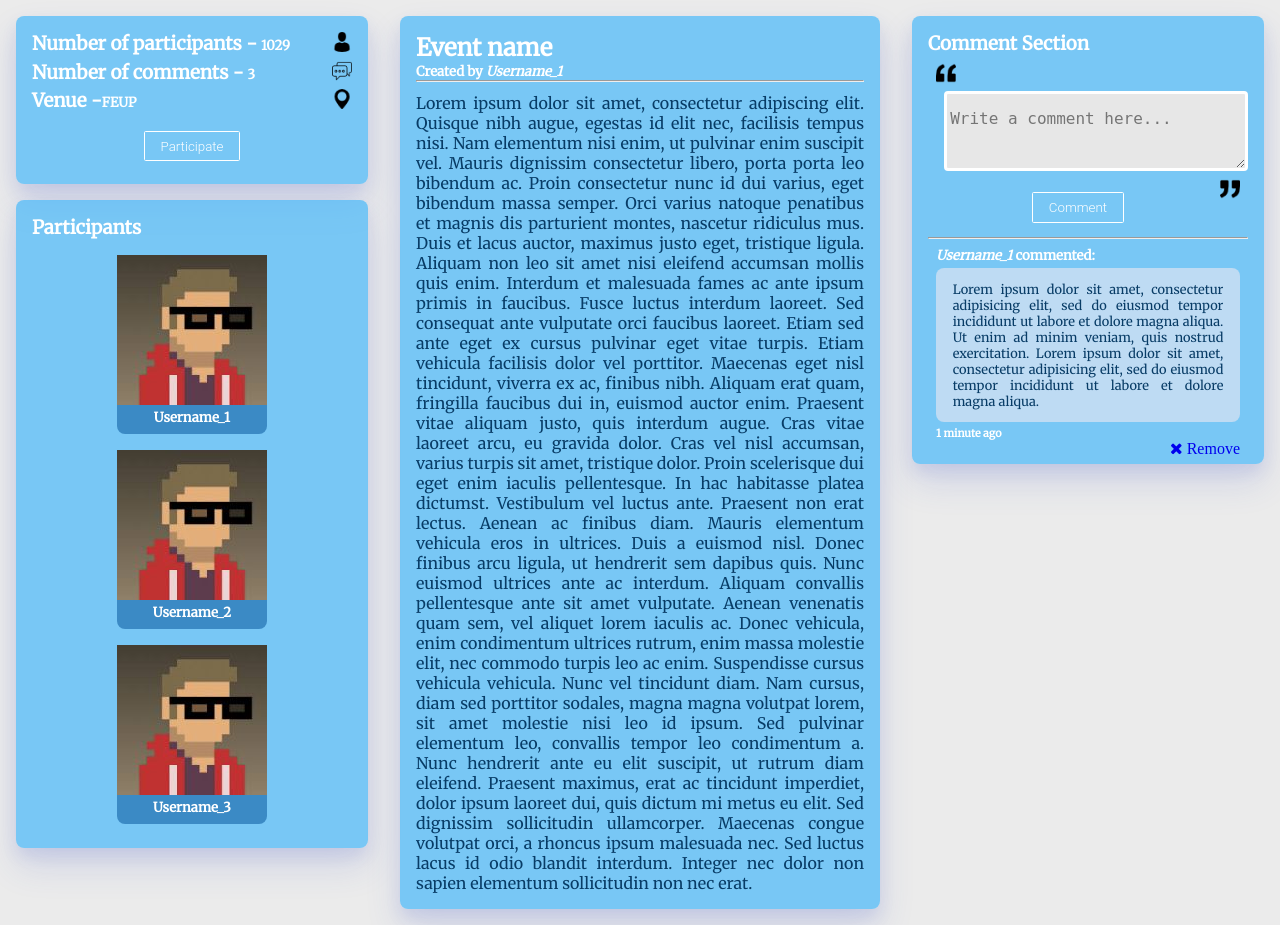
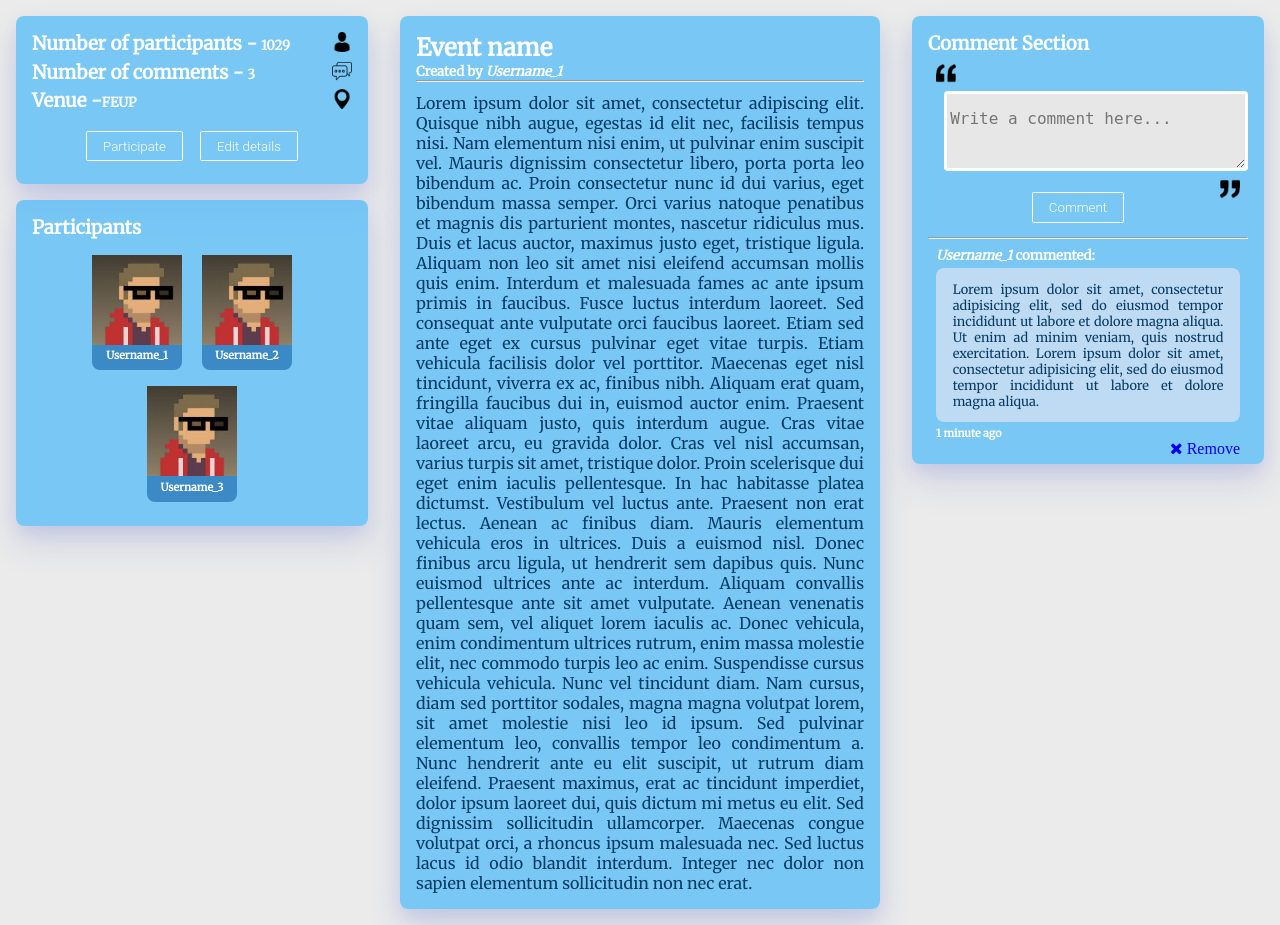
Before and after one commit to paulomaia20/Projecto-ESIN, a PHP site: the page made by HTML Mockups/event_page.html in a window 1280 px wide. Shown: the part 70-995 px from the top of the page. Run offline with PHP 8.4, Linux system fonts and the light colour scheme.

Commit message:
Event Page Details

```diff
--- a/HTML Mockups/css/event_page.css
+++ b/HTML Mockups/css/event_page.css
@@ -69,7 +69,7 @@
     }
     .button{
         margin:.5em;
-        }
+    }
 
     .icon-right{
         float: right;
@@ -100,7 +100,10 @@
         padding-bottom: .5em;
 
     }
-    .participant h5{
+    .participant img{
+        max-width:  90px;
+    }
+    .participant h6{
         margin-top: .3em;
     }
     textarea{
--- a/HTML Mockups/event_page.html
+++ b/HTML Mockups/event_page.html
@@ -40,7 +40,8 @@
             <br>
             <h3 class="event-info">Venue - </h3><h5 class="event-info"> FEUP</h5><img src="img/localization.png" alt="venue" class="icon-right">
             <div class="wrapper-button">
-                    <button type="submit" class="button"> Participate</button>
+                <button type="submit" class="button"> Participate</button>
+                <button type="submit" class="button"> Edit details</button>
             </div>
             </div>
 
@@ -48,13 +49,13 @@
                 <h3>Participants</h3>
                 <div class="list-participants">
                 <div class="participant">
-                    <img src="img/avatar_1.jpg" alt="avatar_1"> <h5> Username_1 </h5>
+                    <img src="img/avatar_1.jpg" alt="avatar_1"> <h6> Username_1 </h6>
                 </div>
                 <div class="participant">
-                    <img src="img/avatar_1.jpg" alt="avatar_1"> <h5> Username_2 </h5>
+                    <img src="img/avatar_1.jpg" alt="avatar_1"> <h6> Username_2 </h6>
                 </div>
                 <div class="participant">
-                    <img src="img/avatar_1.jpg" alt="avatar_1"> <h5> Username_3 </h5>
+                    <img src="img/avatar_1.jpg" alt="avatar_1"> <h6> Username_3 </h6>
                 </div>
                 </div>
             </div>
@@ -65,8 +66,10 @@
             <h1>Event name</h1>
             <h5>Created by <i>Username_1</i></h5>
             <hr>
-            <p> Lorem ipsum dolor sit amet, consectetur adipiscing elit. Quisque nibh augue, egestas id elit nec, facilisis tempus nisi. Nam elementum nisi enim, ut pulvinar enim suscipit vel. Mauris dignissim consectetur libero, porta porta leo bibendum ac. Proin consectetur nunc id dui varius, eget bibendum massa semper. Orci varius natoque penatibus et magnis dis parturient montes, nascetur ridiculus mus. Duis et lacus auctor, maximus justo eget, tristique ligula. Aliquam non leo sit amet nisi eleifend accumsan mollis quis enim. Interdum et malesuada fames ac ante ipsum primis in faucibus. Fusce luctus interdum laoreet. Sed consequat ante vulputate orci faucibus laoreet. Etiam sed ante eget ex cursus pulvinar eget vitae turpis. Etiam vehicula facilisis dolor vel porttitor. Maecenas eget nisl tincidunt, viverra ex ac, finibus nibh. Aliquam erat quam, fringilla faucibus dui in, euismod auctor enim. Praesent vitae aliquam justo, quis interdum augue. Cras vitae laoreet arcu, eu gravida dolor.
-                Cras vel nisl accumsan, varius turpis sit amet, tristique dolor. Proin scelerisque dui eget enim iaculis pellentesque. In hac habitasse platea dictumst. Vestibulum vel luctus ante. Praesent non erat lectus. Aenean ac finibus diam. Mauris elementum vehicula eros in ultrices. Duis a euismod nisl. Donec finibus arcu ligula, ut hendrerit sem dapibus quis. Nunc euismod ultrices ante ac interdum. Aliquam convallis pellentesque ante sit amet vulputate. Aenean venenatis quam sem, vel aliquet lorem iaculis ac. Donec vehicula, enim condimentum ultrices rutrum, enim massa molestie elit, nec commodo turpis leo ac enim.                  Suspendisse cursus vehicula vehicula. Nunc vel tincidunt diam. Nam cursus, diam sed porttitor sodales, magna magna volutpat lorem, sit amet molestie nisi leo id ipsum. Sed pulvinar elementum leo, convallis tempor leo condimentum a. Nunc hendrerit ante eu elit suscipit, ut rutrum diam eleifend. Praesent maximus, erat ac tincidunt imperdiet, dolor ipsum laoreet dui, quis dictum mi metus eu elit. Sed dignissim sollicitudin ullamcorper. Maecenas congue volutpat orci, a rhoncus ipsum malesuada nec. Sed luctus lacus id odio blandit interdum. Integer nec dolor non sapien elementum sollicitudin non nec erat.</p>
+            <p>
+                Lorem ipsum dolor sit amet, consectetur adipiscing elit. Quisque nibh augue, egestas id elit nec, facilisis tempus nisi. Nam elementum nisi enim, ut pulvinar enim suscipit vel. Mauris dignissim consectetur libero, porta porta leo bibendum ac. Proin consectetur nunc id dui varius, eget bibendum massa semper. Orci varius natoque penatibus et magnis dis parturient montes, nascetur ridiculus mus. Duis et lacus auctor, maximus justo eget, tristique ligula. Aliquam non leo sit amet nisi eleifend accumsan mollis quis enim. Interdum et malesuada fames ac ante ipsum primis in faucibus. Fusce luctus interdum laoreet. Sed consequat ante vulputate orci faucibus laoreet. Etiam sed ante eget ex cursus pulvinar eget vitae turpis. Etiam vehicula facilisis dolor vel porttitor. Maecenas eget nisl tincidunt, viverra ex ac, finibus nibh. Aliquam erat quam, fringilla faucibus dui in, euismod auctor enim. Praesent vitae aliquam justo, quis interdum augue. Cras vitae laoreet arcu, eu gravida dolor.
+                Cras vel nisl accumsan, varius turpis sit amet, tristique dolor. Proin scelerisque dui eget enim iaculis pellentesque. In hac habitasse platea dictumst. Vestibulum vel luctus ante. Praesent non erat lectus. Aenean ac finibus diam. Mauris elementum vehicula eros in ultrices. Duis a euismod nisl. Donec finibus arcu ligula, ut hendrerit sem dapibus quis. Nunc euismod ultrices ante ac interdum. Aliquam convallis pellentesque ante sit amet vulputate. Aenean venenatis quam sem, vel aliquet lorem iaculis ac. Donec vehicula, enim condimentum ultrices rutrum, enim massa molestie elit, nec commodo turpis leo ac enim.                  Suspendisse cursus vehicula vehicula. Nunc vel tincidunt diam. Nam cursus, diam sed porttitor sodales, magna magna volutpat lorem, sit amet molestie nisi leo id ipsum. Sed pulvinar elementum leo, convallis tempor leo condimentum a. Nunc hendrerit ante eu elit suscipit, ut rutrum diam eleifend. Praesent maximus, erat ac tincidunt imperdiet, dolor ipsum laoreet dui, quis dictum mi metus eu elit. Sed dignissim sollicitudin ullamcorper. Maecenas congue volutpat orci, a rhoncus ipsum malesuada nec. Sed luctus lacus id odio blandit interdum. Integer nec dolor non sapien elementum sollicitudin non nec erat.
+            </p>
             </article>
         </div>
 
```
